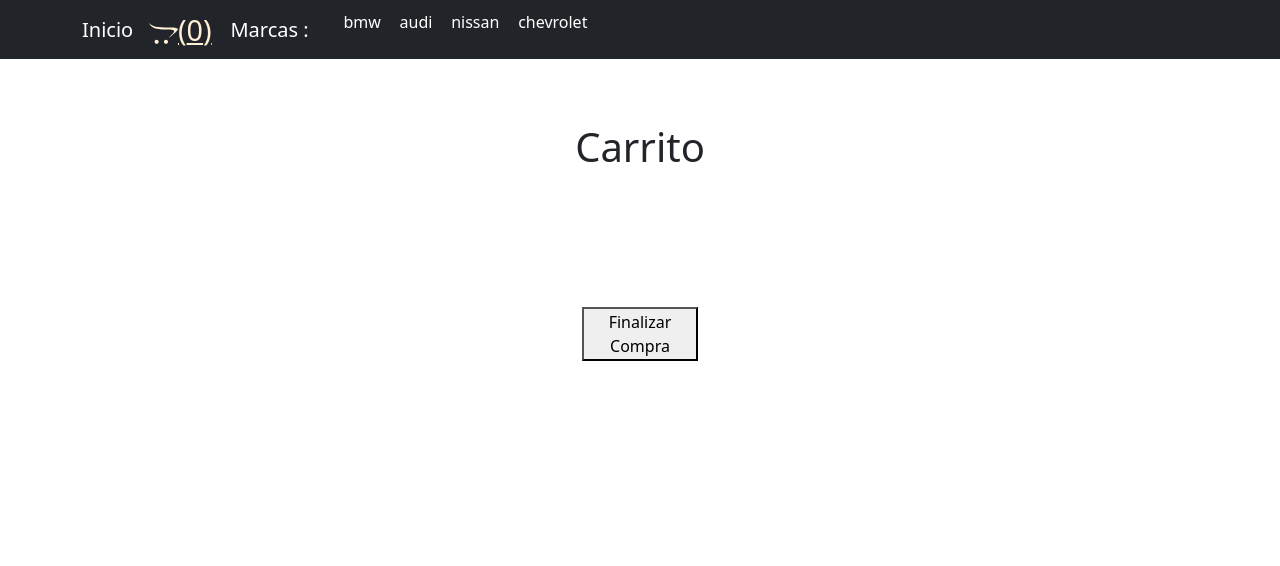
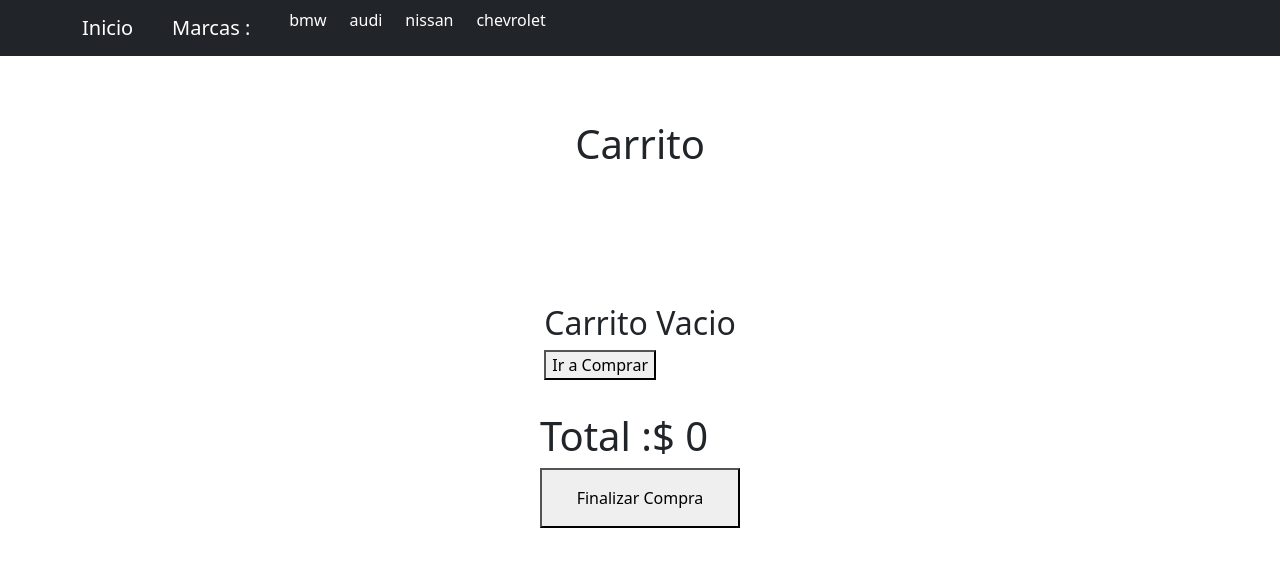
Before and after one commit to facundocasal/ecommerce-react-coderhouse, a React (Create React App) app: page /Cart in a window 1280 px wide. Shown: the top 566 px of the page. Built offline with nearby package versions, Linux system fonts and the light colour scheme.

Commit message:
agregado de componentes al Cart

```diff
--- a/package.json
+++ b/package.json
@@ -7,6 +7,7 @@
     "@testing-library/react": "^12.1.4",
     "@testing-library/user-event": "^13.5.0",
     "bootstrap": "^5.1.3",
+    "firebase": "^9.6.11",
     "react": "^17.0.2",
     "react-bootstrap": "^2.2.2",
     "react-dom": "^17.0.2",
--- a/src/components/Cart/Cart.jsx
+++ b/src/components/Cart/Cart.jsx
@@ -1,28 +1,43 @@
-import React, { useContext } from 'react'
+import React, { useContext , useEffect } from 'react'
 import { CartContext } from '../ContextCart/ContexCart'
+import { ImCross } from "react-icons/im";
+import { Link } from 'react-router-dom';
 
 function Cart() {
 
-  const {cart , buy} = useContext(CartContext)
+  const {cart , buy , totalPrice , removeItemCart } = useContext(CartContext)
+
 
   return (
     <>
       <div style={{ width: '100%' ,padding: "4rem", margin:"auto" , display:"flex" , justifyContent: "center"}}>
           <h1>Carrito</h1>
       </div>
-      <div style={{ width: '100%' ,padding: "4rem", margin:"auto" , display:"flex" ,flexDirection:"column", alignItems: "center"}}>
-          {
-            cart.map(i =>
-              <>
-                <h1>Producto Marca: {i.mark}</h1>
-                <h2>Producto Modelo: {i.model}</h2>
-                <p>Cantida: {i.cant}</p>
-              </>
-            )
-          }
-        <button style={{width: "10%" , margin:"auto" , textAlign:"center" }} onClick={()=>buy()} >Finalizar Compra </button>
+        <div style={{ width: '100%' ,padding: "4rem", margin:"auto" , display:"flex" ,flexDirection:"column", alignItems: "center"}}>
+          {cart.length > 0?(cart.map(i =>
+                <div>
+                  <h1>Producto Marca: {i.mark}</h1>
+                  <h2>Producto Modelo: {i.model}</h2>
+                  <p>Cantida: {i.cant}</p>
+                  <p>Precio Unitario: $ {i.price}-</p>
+                  <button onClick={()=>removeItemCart(i.id)}> Eliminar  <ImCross/></button>
+                </div>
+              )):
+              <div>
+                <h2> Carrito Vacio</h2>
+                <Link to={"/"}><button>Ir a Comprar</button> </Link>
+              </div>}
+          <div style={{margin:"2rem 0"}}>
+            <h1>Total :$ {totalPrice}</h1>
+            <button style={{width: "200px" ,padding: "1rem" , textAlign:"center" }} onClick={()=>buy()} >Finalizar Compra </button>
+          </div>
       </div>
+
+
+
     </>
+
+
   )
 }
 
--- a/src/components/CartWidget/CartWidget.jsx
+++ b/src/components/CartWidget/CartWidget.jsx
@@ -2,15 +2,18 @@ import { FaOpencart } from "react-icons/fa";
 import { Link } from "react-router-dom";
 import { CartContext } from '../ContextCart/ContexCart'
 import React, { useContext } from 'react'
+import './cartWidget.css'
+
+
 
 export default function CartWidget (){
 
-    const {cart} = useContext(CartContext)
+    const {totalCount} = useContext(CartContext)
 
     return(
         <>
-            <Link to={'/cart'} style={{color:"papayawhip",fontSize: "1.8rem"}} >
-                <FaOpencart/>({cart.length})
+            <Link to={'/cart'}  className={totalCount<=0?("cart"):(" ")} style={{ color:"papayawhip", fontSize: "1.8rem"}} >
+                <FaOpencart/>({totalCount})
             </Link>
         </>
     )
--- /dev/null
+++ b/src/components/CartWidget/cartWidget.css
@@ -0,0 +1,3 @@
+.cart{
+    display: none;
+}
--- a/src/components/ContextCart/ContexCart.jsx
+++ b/src/components/ContextCart/ContexCart.jsx
@@ -1,19 +1,36 @@
-import React, { createContext, useState } from 'react'
+/* eslint-disable react-hooks/exhaustive-deps */
+import React, { createContext, useState , useEffect } from 'react'
 
 export const CartContext = createContext()
 
 function ContexCartProvider ({children}) {
 
-  const [cart , setCart] = useState([])
+  const [cart , setCart] = useState([]);
+  const [totalPrice, settotalPrice] = useState(0);
+  const [totalCount, settotalCount] = useState(0);
+
+  function totalPriceItems (){
+    settotalPrice(cart.reduce((acc , item) => (acc +=  (item.cant * item.price )), 0))
+  }
+  function totalCountItems () {
+    settotalCount(cart.reduce((acc , item) =>( acc  += item.cant  ), 0))
+  }
+
+  useEffect(() => {
+    totalPriceItems()
+    totalCountItems()
+  }, [cart] )
+
 
   function onAdd (item) {
       let productRepit = cart.find(i => i.id === item.id )
         if(productRepit){
-            productRepit.cant = productRepit.cant + item.cant
+            productRepit.cant += item.cant
             setCart(cart)
         }else{
             setCart([...cart ,item])
         }
+
   }
   function buy () {
       alert("gracias por su compra")
@@ -24,10 +41,9 @@ function ContexCartProvider ({children}) {
     setCart(cart.filter((plant) => plant.id !== id))
   }
 
-
     return (
 
-        <CartContext.Provider value={{ cart, onAdd , removeItemCart, buy}}>
+        <CartContext.Provider value={{ cart, onAdd , removeItemCart, buy , totalPrice ,totalCount , totalCountItems , totalPriceItems}}>
 
             {children}
 
--- a/src/components/ItemDetail/ItemDetail.jsx
+++ b/src/components/ItemDetail/ItemDetail.jsx
@@ -3,22 +3,22 @@ import './itemDetail.css';
 import ItemCount from '../ItemCount/ItemCount';
 import { Link } from "react-router-dom";
 
-function ItemDetail({item}) {
+function ItemDetail({product}) {
 
 
   return (
     <>
       <div className='detail'>
         <div>
-          <img src={item.img} alt="" />
+          <img src={product.img} alt="" />
         </div>
-        <div className='description'>
+        <div className='description' >
 
-              <h1>Marca Vehiculo: {item.name}</h1>
-              <h2>Modelo:  {item.model}</h2>
-              <h3>Precio: {item.price}</h3>
+              <h1>Marca Vehiculo: {product.name}</h1>
+              <h2>Modelo:  {product.model}</h2>
+              <h3>Precio: $ {product.price}</h3>
 
-                  {item.description.map(i =>
+                  {product.description.map(i =>
                   <ul className='description__lista'>
                     <li>Fabricante:  {i.maker}</li>
                     <li>Escala:  {i.scale}</li>
@@ -26,7 +26,7 @@ function ItemDetail({item}) {
                     <li>Material:  {i.material}</li>
                   </ul>)}
         </div>
-        <ItemCount className="addCart" initial={0} stock={item.stock}  item={item}/>
+        <ItemCount className="addCart" initial={0} stock={product.stock} key={product.id} item={product}/>
 
         <Link className='buttonCart' to={'/Cart'}>Ir al Carrito</Link>
       </div>
--- a/src/components/ItemDetailContainer/ItemDetailContainer.jsx
+++ b/src/components/ItemDetailContainer/ItemDetailContainer.jsx
@@ -36,7 +36,7 @@ function ItemDetailContainer() {
   return (
     <>
         <div style={{ width: '100%' ,padding: "4rem", margin:"auto" , display:"flex" , justifyContent: "center"}}>
-            {loading?(<div style={{display: "flex", height:"300px" , alignItems:"center", flexDirection:"column"}}> <h1> Cargando Detalles Del Producto </h1> <br /> <Spinner animation="grow"/></div>):(<ItemDetail key={item.id} item={item}/>)}
+            {loading?(<div style={{display: "flex", height:"300px" , alignItems:"center", flexDirection:"column"}}> <h1> Cargando Detalles Del Producto </h1> <br /> <Spinner animation="grow"/></div>):(<ItemDetail key={item.id} product={item}/>)}
         </div>
     </>
   )
--- a/src/components/NavBar/Navbar.jsx
+++ b/src/components/NavBar/Navbar.jsx
@@ -18,7 +18,7 @@ export default function NavBar() {
                         <Navbar.Brand>Marcas :</Navbar.Brand>
                             {
                                 section.map((i)=>
-                                <Link className="navLink" to={`/category/${i}`}>{i}</Link>
+                                <Link  className="navLink" to={`/category/${i}`}>{i}</Link>
                                 )
                             }
                         </Nav>
--- a/src/utils/inventary.js
+++ b/src/utils/inventary.js
@@ -3,7 +3,7 @@ let inventary = [
     id: 1,
     mark : "audi",
     img : "https://http2.mlstatic.com/D_NQ_NP_769380-MLA42260422328_062020-V.jpg",
-    price : "$500",
+    price : 500,
     stock : 5,
     model:"R-8",
     description : [{
@@ -17,7 +17,7 @@ let inventary = [
     mark: "bmw",
     img : "https://http2.mlstatic.com/D_NQ_NP_2X_712504-MLA47283189653_082021-F.webp",
     stock : 9,
-    price : "$900",
+    price : 900,
     model:"325i COUPE 2008",
     description : [{
         maker: "BURAGO",
@@ -29,9 +29,9 @@ let inventary = [
     id : 3,
     mark : "chevrolet",
     img : "https://ae04.alicdn.com/kf/Hf48a3310c95c4c2da85519792061483cF.jpg_300x300Q70.jpg_.webp",
-    price : "$1000",
+    price : 1000,
     stock : 4,
-    model:" Camaro ss",
+    model:"Camaro ss",
     description : [{
         maker: "KINSMART",
         scale: "1/36",
@@ -41,7 +41,7 @@ let inventary = [
     id : 4,
     mark : "nissan",
     img : "https://http2.mlstatic.com/D_NQ_NP_995100-MLA44282490651_122020-O.webp",
-    price : "$1000",
+    price : 1000,
     stock : 4,
     model:"350 Z",
     description : [{
@@ -53,9 +53,9 @@ let inventary = [
     id : 5,
     mark : "bmw",
     img : "https://http2.mlstatic.com/D_NQ_NP_2X_626761-MLA48755031902_012022-F.webp",
-    price : "$1550",
+    price : 1550,
     stock : 4,
-    model:" Z4",
+    model:"Z4",
     description : [{
         maker: "KINSMART",
         scale: "1/36",
@@ -65,7 +65,7 @@ let inventary = [
     id : 6,
     mark: "audi",
     img : "https://http2.mlstatic.com/D_NQ_NP_935968-MLA48592165722_122021-O.webp",
-    price : "$1050",
+    price : 1050,
     stock : 4,
     model:"Rastar TT",
     description : [{
```
Also changed, not shown: 1 other file (tests, documents, lock files or other folders).
